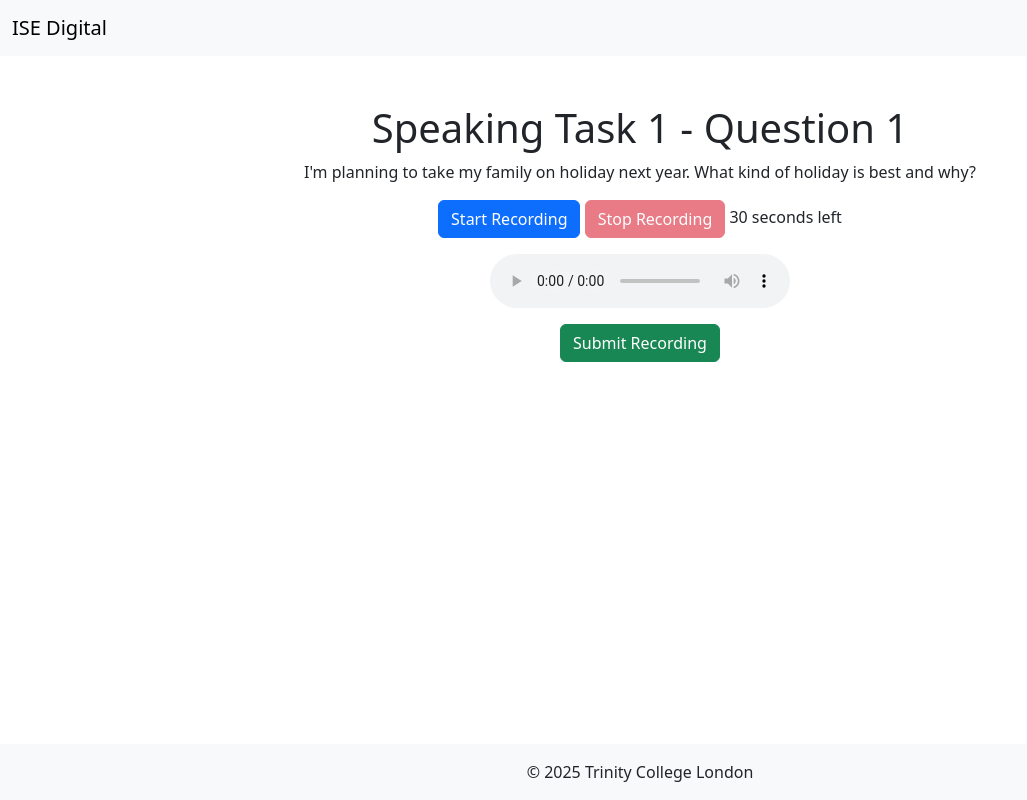
After one commit to GavinReid82/trinity, a Flask app: page /speaking_task_1_q1 in a window 1280 px wide. The commit adds this page. Shown: the whole page, without its empty margins (0-1027 px from the left). Run offline with Flask 3, Linux system fonts and the light colour scheme.

Commit message:
Updated speaking task with feedback improvements

```diff
--- a/app/routes.py
+++ b/app/routes.py
@@ -2,6 +2,7 @@ import json
 from flask import render_template, request
 from app import app
 from openai import OpenAI
+import base64
 from dotenv import load_dotenv
 import os
 load_dotenv()
@@ -13,28 +14,53 @@ client = OpenAI(
 )
 
 
+# --------------------------------------- Welcome ---------------------------------------
+
 @app.route('/')
 def welcome():
     template_path = os.path.abspath('app/templates/layout.html')
     print(f"Loading template: {template_path}")
     return render_template('welcome.html')
 
-@app.route('/task_1_group_chat')
-def task_1_group_chat():
-    return render_template('task_1_group_chat.html')
+@app.route('/reading')
+def reading():
+    return render_template('reading.html')
 
-@app.route('/task_2_essay')
-def task_2_essay():
-    return render_template('task_2_essay.html')
+@app.route('/writing')
+def writing():
+    return render_template('writing.html')
 
-@app.route('/task_2_report')
-def task_2_report():
-    return render_template('task_2_report.html')
+@app.route('/speaking')
+def speaking():
+    return render_template('speaking.html')
 
-@app.route('/submit', methods=['POST'])
-def submit():
+@app.route('/listening')
+def listening():
+    return render_template('listening.html')
+
+
+
+# --------------------------------------- Writing ---------------------------------------
+@app.route('/writing_tips')
+def writing_tips():
+    return render_template('writing_tips.html')
+
+@app.route('/writing_task_1_group_chat')
+def writing_task_1_group_chat():
+    return render_template('writing_task_1_group_chat.html')
+
+@app.route('/writing_task_2_essay')
+def writing_task_2_essay():
+    return render_template('writing_task_2_essay.html')
+
+@app.route('/writing_task_2_report')
+def writing_task_2_report():
+    return render_template('writing_task_2_report.html')
+
+@app.route('/writing_task_1_submit', methods=['POST'])
+def writing_task_1_submit():
     # Get the user's response from the form
-    response = request.form.get('writingTask')
+    response = request.form.get('writingTask1')
 
     # Define the custom assistant behavior
     messages = [
@@ -84,9 +110,127 @@ def submit():
         }
 
     return render_template(
-        'feedback.html',
+        'writing_task_1_feedback.html',
         response=response,
         general_comment=feedback.get('general_comment', ''),
         did_well=feedback.get('did_well', []),
         could_improve=feedback.get('could_improve', [])
     )
+
+
+# --------------------------------------- Speaking ---------------------------------------
+
+@app.route('/speaking_tips')
+def speaking_tips():
+    return render_template('speaking_tips.html')
+
+@app.route('/speaking_task_2')
+def speaking_task_2():
+    return render_template('speaking_task_2.html')
+
+@app.route('/speaking_task_1_q1')
+def speaking_task_1_q1():
+    return render_template('speaking_task_1.html',
+                           question="I'm planning to take my family on holiday next year. What kind of holiday is best and why?",
+                           question_number=1)
+
+
+@app.route('/speaking_task_1_q2')
+def speaking_task_1_q2():
+    return render_template('speaking_task_1.html',
+                           question="What do you do to relax?",
+                           question_number=2)
+
+
+@app.route('/speaking_task_1_q3')
+def speaking_task_1_q3():
+    return render_template('speaking_task_1.html',
+                           question="I think life is becoming more stressful. Would you agree?",
+                           question_number=3)
+
+
+
+@app.route('/speaking_task_submit', methods=['POST'])
+def speaking_task_submit():
+    question_number = int(request.form['question_number'])
+    audio_data = request.form['audio_data']
+
+    # Define questions
+    questions = {
+        1: "I'm planning to take my family on holiday next year. What kind of holiday is best and why?",
+        2: "What do you do to relax?",
+        3: "I think life is becoming more stressful. Would you agree?"
+    }
+
+    # Decode and save audio file
+    audio_content = audio_data.split(",")[1]
+    audio_dir = "uploads"
+    os.makedirs(audio_dir, exist_ok=True)
+    audio_file_path = os.path.join(audio_dir, f"candidate_12345_q{question_number}.wav")
+
+    with open(audio_file_path, "wb") as audio_file:
+        audio_file.write(base64.b64decode(audio_content))
+
+    # Send audio to OpenAI Whisper for transcription
+    with open(audio_file_path, "rb") as audio_file:
+        response = client.audio.transcriptions.create(
+            model="whisper-1",
+            file=audio_file,
+            response_format="text"
+        )
+
+    transcription = response
+
+    # Process transcription with GPT for feedback
+    messages = [
+        {"role": "system", "content": (
+            "You are an instructor for Trinity's ISE Digital Speaking exam. "
+            "Your job is to give feedback to candidates based on their performance, following the guidelines below. "
+            "Write in British English at all times. Your feedback language should be simple enough for a grade 5 (or A2 on CEFR) to understand.\n\n"
+
+            "Candidates are graded on the following: "
+            "1. Task fulfilment: Ability to respond to task with relevant details, organise ideas coherently and respond fully in the time allowed (30 seconds per question). "
+            "2. Language: Ability to use a range of grammar and lexis accurately and effectively. "
+            "3. Delivery: Ability to use stress, intonation and pace for the demands of the context, audience and purpose; effective pronunciation and fluency. "
+
+            "Your job is principally to ensure that the candidate has answered the question correctly and suggest improvements. "
+            "Provide feedback in three sections: 1. General Comment, 2. What You Did Well (bullet points), and 3. What You Could Improve (bullet points). "
+            "Return the feedback as JSON with keys: 'general_comment', 'did_well', and 'could_improve'."
+        )},
+        {"role": "user", "content": f"Here is the candidate's speaking response: {transcription}"}
+    ]
+
+    chat_response = client.chat.completions.create(
+        model="gpt-4",
+        messages=messages,
+        temperature=0.7,
+        max_tokens=500
+    )
+
+    raw_feedback = chat_response.choices[0].message.content.strip()
+
+    try:
+        feedback = json.loads(raw_feedback)
+    except json.JSONDecodeError:
+        feedback = {
+            "general_comment": "Unable to parse feedback. Please check the response.",
+            "did_well": [],
+            "could_improve": []
+        }
+
+    os.remove(audio_file_path)
+
+    # Determine next question route
+    next_question = None
+    if question_number < 3:
+        next_question = f"speaking_task_1_q{question_number + 1}"
+
+    return render_template(
+        'speaking_task_1_feedback.html',
+        question=questions[question_number],
+        transcription=transcription,
+        general_comment=feedback.get('general_comment', 'No general comment provided.'),
+        did_well=feedback.get('did_well', []),
+        could_improve=feedback.get('could_improve', []),
+        next_question=next_question
+    )
--- /dev/null
+++ b/app/templates/speaking_task_1.html
@@ -0,0 +1,68 @@
+{% extends "layout.html" %}
+
+{% block title %}Speaking Task 1 - Question {{ question_number }}{% endblock %}
+
+{% block content %}
+<h1 class="text-center">Speaking Task 1 - Question {{ question_number }}</h1>
+<p class="text-center">{{ question }}</p>
+
+<div class="text-center">
+    <button id="start-recording" class="btn btn-primary">Start Recording</button>
+    <button id="stop-recording" class="btn btn-danger" disabled>Stop Recording</button>
+    <span id="timer">30</span> seconds left
+</div>
+
+<audio id="audio-player" controls class="mt-3 d-block mx-auto"></audio>
+
+<div class="d-flex justify-content-center">
+    <form method="POST" action="{{ url_for('speaking_task_submit') }}" enctype="multipart/form-data">
+        <input type="hidden" name="question_number" value="{{ question_number }}">
+        <input type="hidden" name="audio_data" id="audio-data">
+        <button type="submit" class="btn btn-success mt-3">Submit Recording</button>
+    </form>
+</div>
+
+<script>
+    let mediaRecorder;
+    let audioChunks = [];
+
+    document.getElementById('start-recording').onclick = async function() {
+        let stream = await navigator.mediaDevices.getUserMedia({ audio: true });
+        mediaRecorder = new MediaRecorder(stream);
+        mediaRecorder.start();
+        document.getElementById('start-recording').disabled = true;
+        document.getElementById('stop-recording').disabled = false;
+        let countdown = 30;
+        let interval = setInterval(() => {
+            countdown--;
+            document.getElementById('timer').innerText = countdown;
+            if (countdown <= 0) {
+                mediaRecorder.stop();
+                clearInterval(interval);
+            }
+        }, 1000);
+
+        mediaRecorder.ondataavailable = event => {
+            audioChunks.push(event.data);
+        };
+
+        mediaRecorder.onstop = () => {
+            let audioBlob = new Blob(audioChunks, { type: 'audio/wav' });
+            let audioUrl = URL.createObjectURL(audioBlob);
+            document.getElementById('audio-player').src = audioUrl;
+            let reader = new FileReader();
+            reader.readAsDataURL(audioBlob);
+            reader.onloadend = function () {
+                document.getElementById('audio-data').value = reader.result;
+            };
+        };
+    };
+
+    document.getElementById('stop-recording').onclick = function() {
+        mediaRecorder.stop();
+        document.getElementById('start-recording').disabled = false;
+        document.getElementById('stop-recording').disabled = true;
+    };
+</script>
+
+{% endblock %}
--- a/app/templates/task_1_group_chat.html
+++ b/app/templates/writing_task_1_group_chat.html
@@ -55,10 +55,10 @@
 </div>
 
 
-<form method="POST" action="{{ url_for('submit') }}" class="mt-4">
+<form method="POST" action="{{ url_for('writing_task_1_submit') }}" class="mt-4">
     <div class="mb-3">
-        <label for="writingTask" class="form-label">Your Response</label>
-        <textarea class="form-control" id="writingTask" name="writingTask" rows="5" placeholder="Write your response here..."></textarea>
+        <label for="writingTask1" class="form-label">Your Response</label>
+        <textarea class="form-control" id="writingTask1" name="writingTask1" rows="5" placeholder="Write your response here..."></textarea>
     </div>
     <div class="d-grid gap-2">
         <button type="submit" class="btn btn-primary">Submit</button>
```
Also changed, not shown: app/templates/listening.html (added, +7 -0 lines), app/templates/reading.html (added, +7 -0 lines), app/templates/speaking.html (added, +22 -0 lines), app/templates/speaking_task_1_feedback.html (added, +46 -0 lines), app/templates/speaking_task_2.html (added, +7 -0 lines), app/templates/speaking_tips.html (added, +7 -0 lines), app/templates/welcome.html (+9 -5 lines), app/templates/writing.html (added, +26 -0 lines), app/templates/writing_tips.html (added, +7 -0 lines), app/templates/writing_task_1_feedback.html (renamed from app/templates/feedback.html), app/templates/writing_task_2_essay.html (renamed from app/templates/task_2_essay.html), app/templates/writing_task_2_report.html (renamed from app/templates/task_2_report.html).
